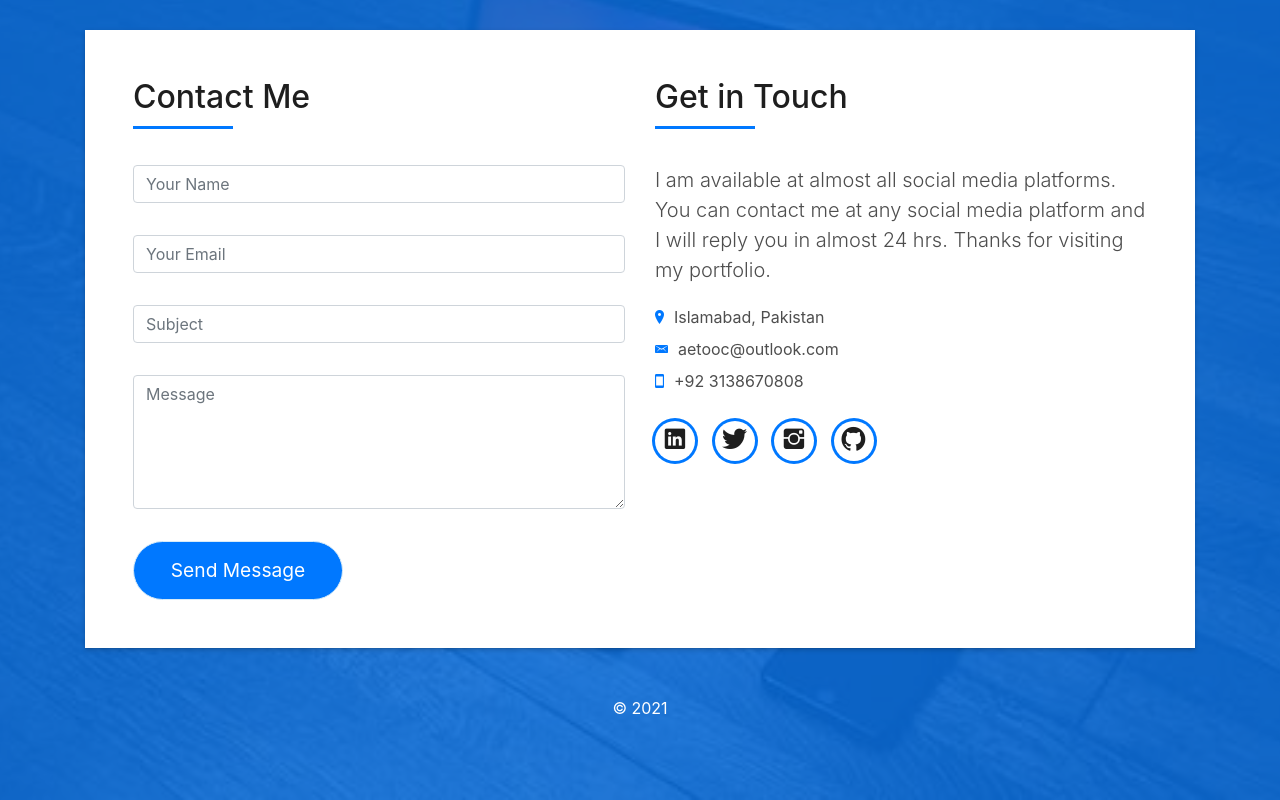
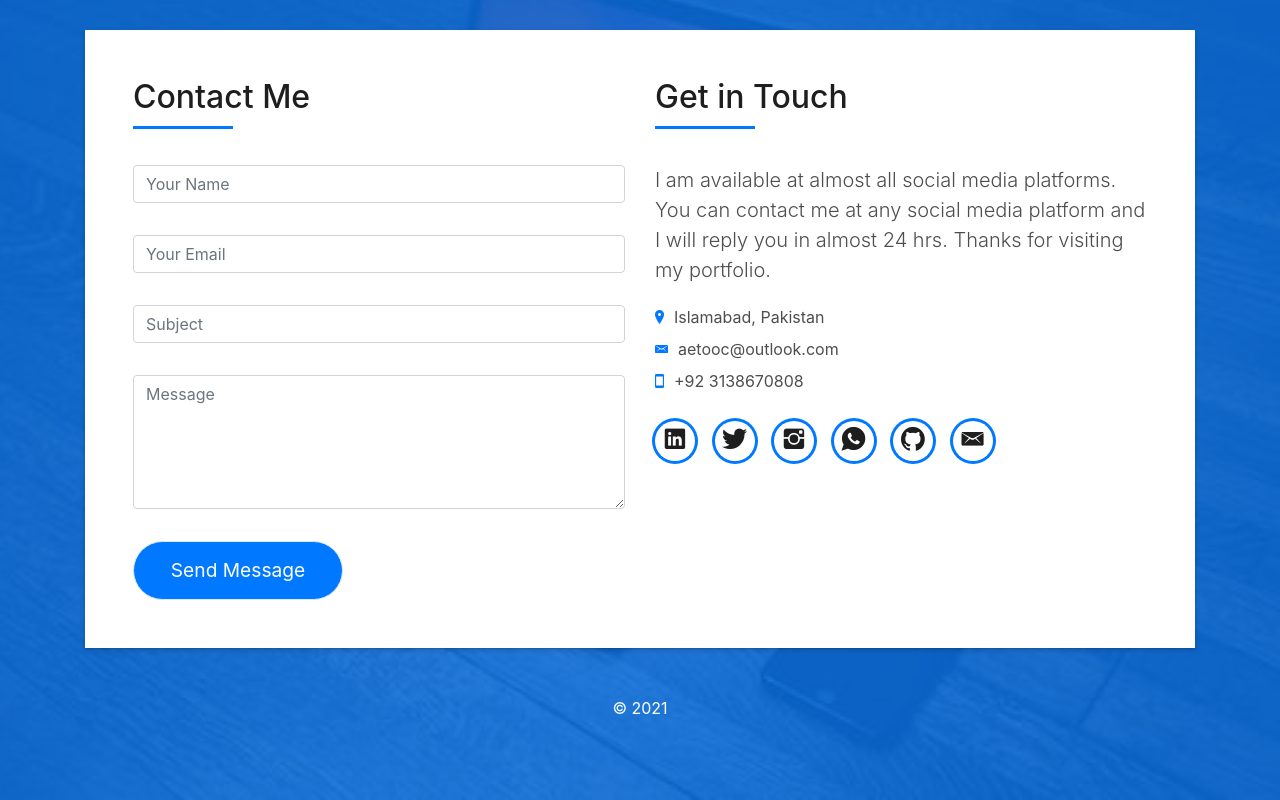
Before and after one commit to aetooc/aetooc.github.io, a plain HTML site: page index.html in a window 1280 px wide. Shown: the part 3625-4425 px from the top of the page. Drawn offline with Linux system fonts and the light colour scheme; files whose address does not match are found by name.

Commit message:
Adding Whatsapp and Email

```diff
--- a/index.html
+++ b/index.html
@@ -378,7 +378,9 @@
                                             <li><a href="https://www.linkedin.com/in/muhammadawaisaijaz/" target="_blank"><span class="ico-circle"><i class="ion-social-linkedin"></i></span></a></li>
                                             <li><a href="https://twitter.com/aetooc_awais" target="_blank"><span class="ico-circle"><i class="ion-social-twitter"></i></span></a></li>
                                             <li><a href="https://www.instagram.com/aetooc" target="_blank"><span class="ico-circle"><i class="ion-social-instagram"></i></span></a></li>
+                                            <li><a href="https://wa.link/7ip8w8" target="_blank"><span class="ico-circle"><i class="ion-social-whatsapp"></i></span></a></li>
                                             <li><a href="https://github.com/aetooc" target="_blank"><span class="ico-circle"><i class="ion-social-github"></i></span></a></li>
+                                            <li><a href="mailto:aetooc@outlook.com" target="_blank"><span class="ico-circle"><i class="ion-email"></i></span></a></li>
                                         </ul>
                                     </div>
                                 </div>
```
